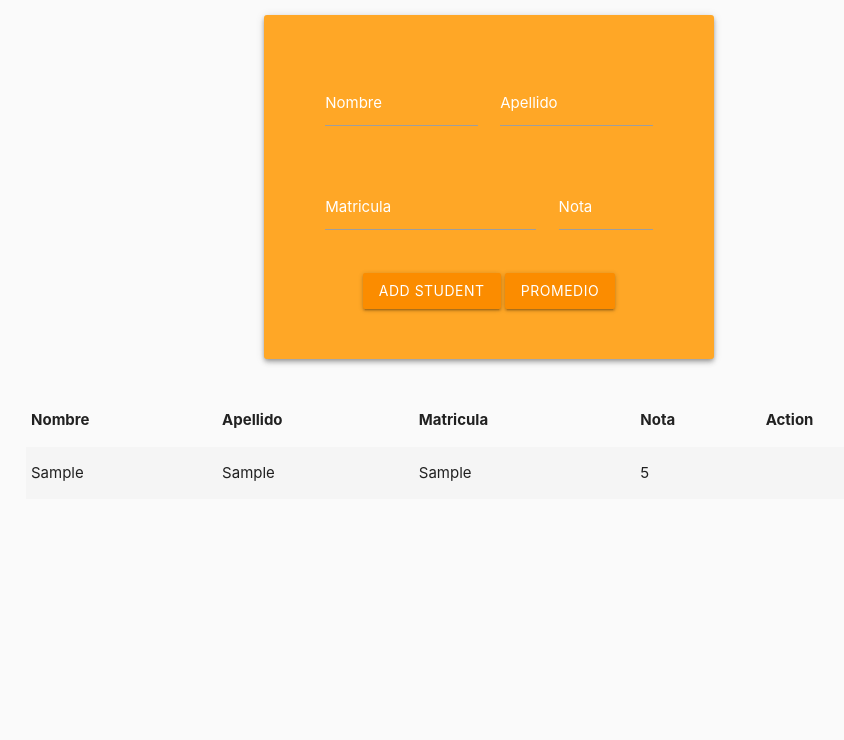
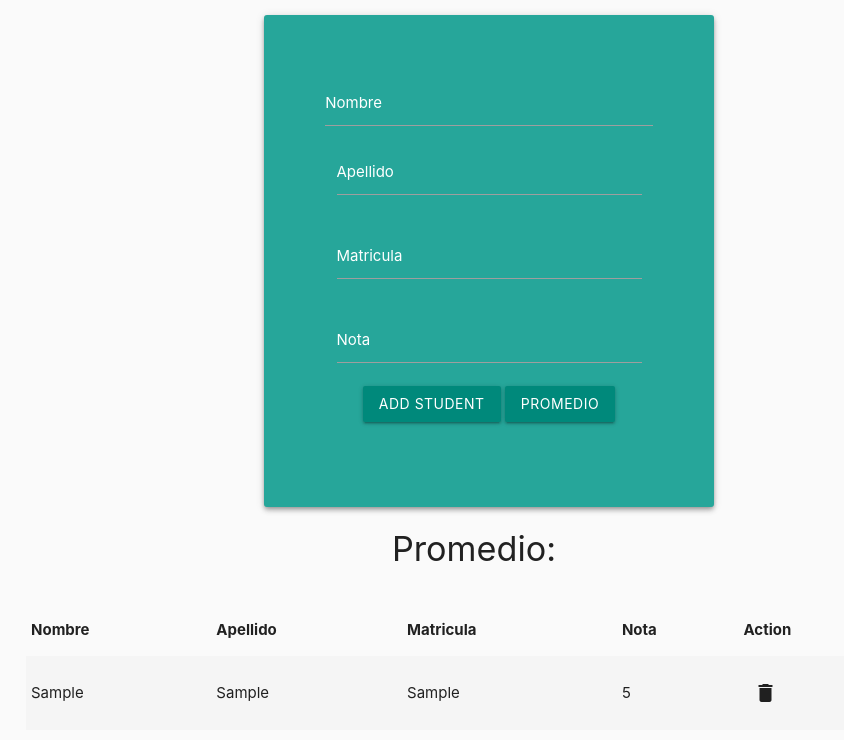
Before and after one commit to alfatigo/Students-Grades, a plain HTML site: page index.html in a window 1280 px wide. Both pictures are taken after typing "Sample", "Sample", "Sample", "5" into the empty fields and a click on the button "ADD STUDENT". Shown: the whole page, without its empty margins (166-1010 px from the left). Drawn offline with nearby package versions, Linux system fonts and the light colour scheme.

Commit message:
Add files via upload

```diff
--- a/Javascript/main.js
+++ b/Javascript/main.js
@@ -1,10 +1,12 @@
 let form = document.querySelector("form");
 let students = [];
-const avrgBtn = document.querySelector("#AvrgCalculation");
+
 window.addEventListener("load", () => {
   const addStudent = document.querySelector("#addStudent");
+  let local = JSON.parse(localStorage.getItem("students"));
 
-  //constructor for students this initialize
+  let table = document.querySelector("table");
+
   class Students {
     constructor(name, lname, id, score) {
       this.name = name;
@@ -13,75 +15,86 @@ window.addEventListener("load", () => {
       this.score = score;
     }
   }
+  //#region input validation
   function inputValidator(firstName, lastName, id, score) {
     if (firstName != "" && lastName != "" && id != "" && score != "") {
       return true;
     } else {
+      alert("Existen campos vacios!");
       return false;
     }
   }
+  //#endregion
   addStudent.addEventListener("click", (e) => {
     e.preventDefault();
-
-
-
-
-    const FirstName = document.getElementById("name").value;
-    const LastName = document.getElementById("lastName").value;
-    const Id = document.getElementById("Id").value;
-    const Score = document.getElementById("score").value;
-
+    //#region set input Buttons
+    const FirstName = document.getElementById("name").value.trim();
+    const LastName = document.getElementById("lastName").value.trim();
+    const Id = document.getElementById("Id").value.trim();
+    const Score = document.getElementById("score").value.trim();
+    //#endregion
+    // Create new student
     let student = new Students(FirstName, LastName, Id, Score);
 
     if (inputValidator(FirstName, lastName, Id, Score)) {
-      //Get the table
-      const table = document.querySelector("table");
-      //set where you wanna insert the row in the table
+      //#region Table Position
       let row = table.insertRow(1);
       //position for data in the table
       let tName = row.insertCell(0);
       let tLastname = row.insertCell(1);
       let tId = row.insertCell(2);
       let tScore = row.insertCell(3);
-      let actionBtn = row.insertCell(4);
+      let editBtn = row.insertCell(4);
+      let delBtn = row.insertCell(4);
+      //#endregion
 
+      //#region add Obj Student to Array
+      students.push(student);
+      //#endregion
 
-     let addInpt =  (item) => {
-        const inputRow = document.createElement('input');
-        inputRow.type = 'text';
-        inputRow.value = item;
-        inputRow.setAttribute('readonly','readonly');
+      //#region Add student to tha table
+      students.map((item, index) => {
+        tName.textContent = item.name;
+        tLastname.textContent = item.lname;
+        tId.textContent = item.id;
+        tScore.textContent = item.score;
+        delBtn.innerHTML = `<i class='onDeletebtn material-icons' onClick='onDelete(this, ${index})'>delete</i>`;
+      });
+      //#endregion
 
-        return inputRow
-
-     }
-
-      students.push(student);
-
-      function del(index, arr, val){
-            arr[index].name =val
-      }
-      students.map((item, index) => {
-        tName.textContent = item.name
-        tLastname.textContent = item.lname
-        tId.textContent = item.id
-        tScore.textContent = item.score
-
-
-
-      });
+      //Clear the input Form
       form.reset();
     } else {
-      console.log(0);
     }
+
+    localStorage.setItem("students", JSON.stringify(students));
   });
+});
 
-});
-const avrgTxt = document.querySelector("p");
-avrgBtn.addEventListener("click", () => {
+//#region Action Buttons
+
+function onDelete(td, index) {
+  if (confirm("Are you sure you want to delete this?")) {
+    row = td.parentElement.parentElement;
+    document.querySelector("table").deleteRow(row.rowIndex);
+    students.splice(index, 1);
+  }
+}
+
+//#endregion
+
+//#region Get Average Score
+
+const avrgBtn = document.querySelector("#AvrgCalculation");
+const avrgTxt = document.querySelector("output");
+avrgBtn.addEventListener("click", (e) => {
   e.preventDefault();
+
   let avrg = students.reduce((a, b) => {
     return a + parseInt(b.score) / students.length;
   }, 0);
-  console.log(avrg);
+
+  if (avrg <= 0) alert("El promedio es menor o igual a 0");
+  else avrgTxt.textContent = avrg;
 });
+//#endregion
--- a/Styles/main.css
+++ b/Styles/main.css
@@ -26,7 +26,26 @@ p {
   max-width: 30rem;
   min-width: 26rem;
 }
-
+.onDeletebtn{
+  cursor: pointer;
+  padding: 0.6rem;
+  border: transparent 1px solid;
+  transition: ease 0.5s ;
+}
+.onDeletebtn:hover{
+    color: red;
+    border: 1px red solid;
+    transition:ease-in-out 0.2s ;
+}
+.tData::before{
+  content: '';
+  background-color: red;
+  width: 25px;
+}
+.avrgScore{
+  margin: 3rem;
+  font-size: 2rem;
+}
 @media (max-width: 994px) {
   .wrapper {
     display: grid;
--- a/index.html
+++ b/index.html
@@ -11,55 +11,62 @@
   <link rel="stylesheet" href="https://cdnjs.cloudflare.com/ajax/libs/materialize/1.0.0/css/materialize.min.css">
   <!-- Compiled and minified JavaScript -->
   <script src="https://cdnjs.cloudflare.com/ajax/libs/materialize/1.0.0/js/materialize.min.js"></script>
-  <script src="https://kit.fontawesome.com/04f80e78ae.js" crossorigin="anonymous"></script>
+  <link href="https://fonts.googleapis.com/icon?family=Material+Icons" rel="stylesheet">
+
   <title>Students Grades</title>
 </head>
 
-<body>
+<body class=" grey lighten-5">
 
   <div class="row center ">
     <form action="#" id="form" class="wrapper">
 
-      <div class="form__container orange lighten-1 z-depth-2">
+      <div class="form__container teal  lighten-1 z-depth-2">
 
         <div class="row ">
-          <div class="input-field col s6 ">
-            <label class="white-text text-darken-2 white-text text-darken-2" for="name" >Nombre</label>
+          <div class="input-field col s12">
+            <label class="white-text text-darken-2 white-text text-darken-2" for="name">Nombre</label>
             <input type="text" name="name" id="name" placeholder="" class="validate white-text text-darken-2" />
+
+            <div class="input-field col s12">
+              <label class="white-text text-darken-2">Apellido</label>
+              <input type="text" name="lastName" id="lastName" placeholder=""
+                class="validate white-text text-darken-2" />
             </div>
-          <div class="input-field col s6">
-            <label class="white-text text-darken-2">Apellido</label>
-            <input type="text" name="lastName" id="lastName" placeholder="" class="validate white-text text-darken-2" />
-          </div>
-        </div>
-        <div class="row">
-          <div class="input-field col s8">
+
+            <div class="input-field col s12">
               <label class="white-text text-darken-2">Matricula</label>
               <input type="text" name="Id" id="Id" placeholder="" class="validate white-text text-darken-2" />
 
             </div>
 
-          <div class="input-field col s4 right ">
+            <div class="input-field col s12 right ">
               <label class="white-text text-darken-2">Nota</label>
-            <input type="number" min="0" max="100" name="score" id="score" placeholder="" class="validate white-text text-darken-2" />
+              <input type="number" min="0" max="100" name="score" id="score" placeholder=""
+                class="validate white-text text-darken-2" />
+            </div>
+
+            <div class="btn-area center">
+              <button type="submit" id="addStudent" class="btn waves-effect waves-light teal  darken-1">
+                Add Student</button>
+              <button id="AvrgCalculation" class="btn  waves-effect waves-light teal  darken-1">
+                Promedio
+              </button>
             </div>
           </div>
-        <div class="btn-area center">
-          <button type="submit" id="addStudent" class="btn waves-effect waves-light orange darken-1">
-            Add Student</button>
-          <button id="AvrgCalculation" class="btn  waves-effect waves-light orange darken-1">
-            Promedio
-          </button>
-          <p ></p>
-        </div>
-      </div>
+
     </form>
   </div>
   </div>
+  <div class="container avrgScore">
+    <h4> Promedio: </h4>
+    <output></output>
+  </div>
+
   <section class="container">
     <div>
-
     </div>
+    <br>
     <table class="striped ">
       <thead>
         <tr>
@@ -75,9 +82,7 @@
         </tr>
       </tbody>
     </table>
-
   </section>
 
 </body>
-
 </html>
```
Lines whose indentation alone changed are shown as unchanged.
